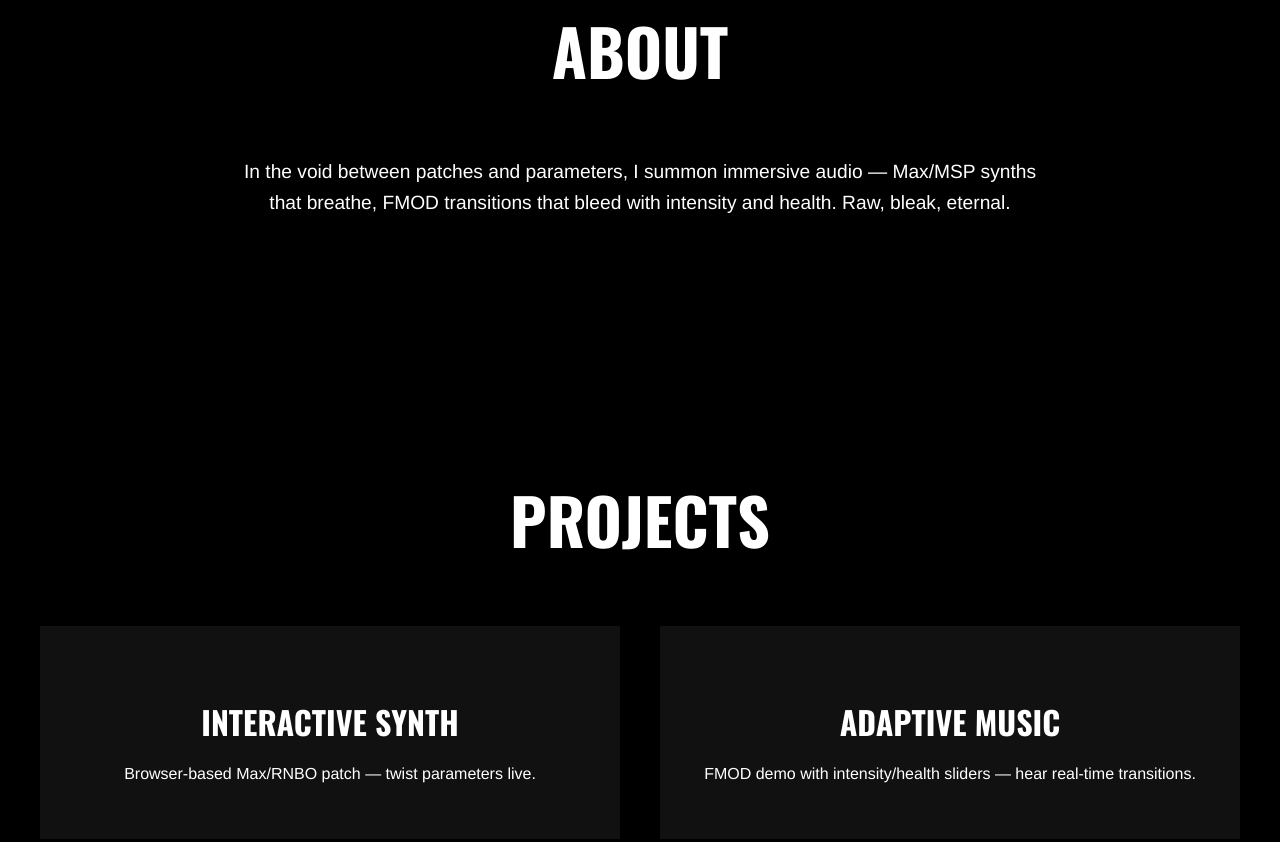
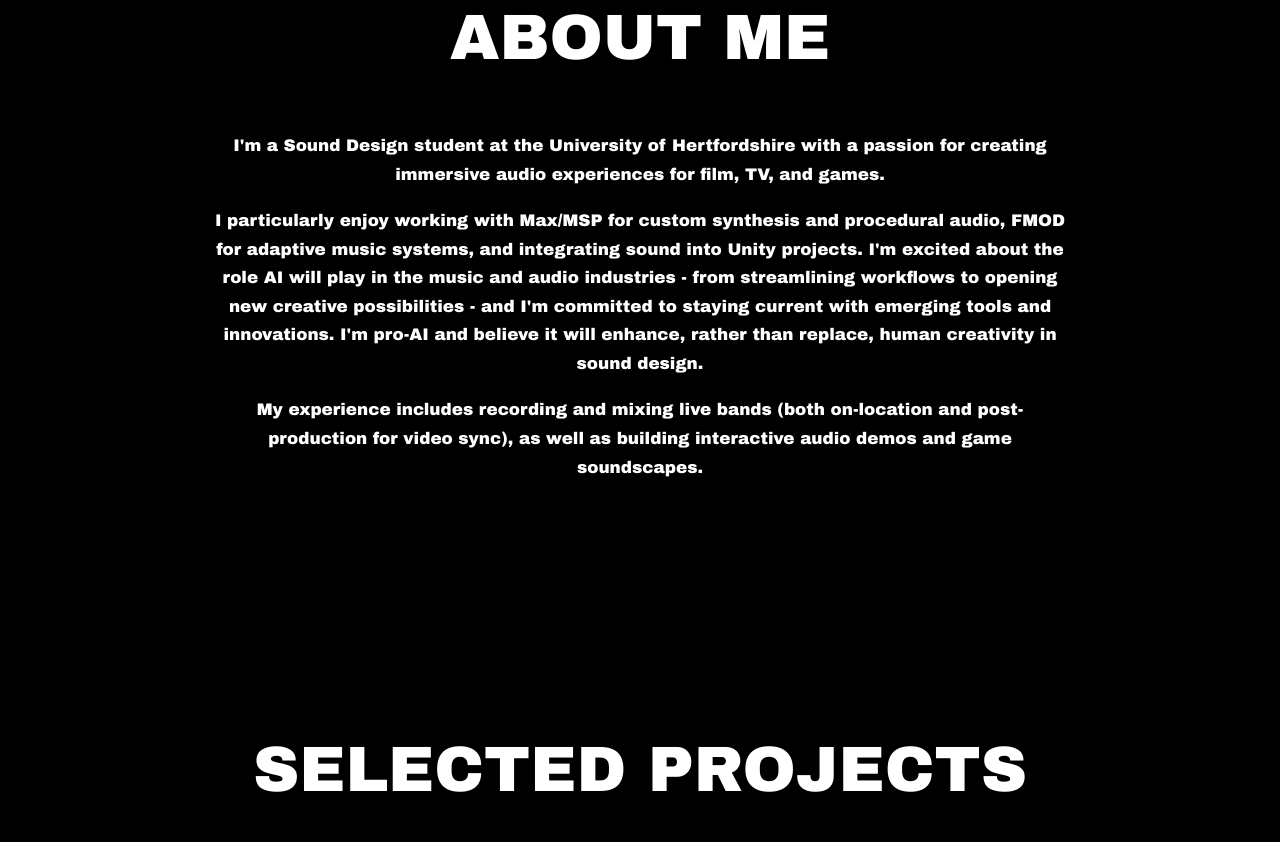
Before and after one commit to sankdoy/sankdoy.github.io, a plain HTML site: page index.html in a window 1280 px wide. Shown: the part 950-1792 px from the top of the page. Drawn offline with nearby package versions, Linux system fonts and the light colour scheme; a web font is replaced by a local one.

Commit message:
Revamp index.html: updated font styles, enhanced content for clarity, and improved project descriptions for better user engagement

```diff
--- a/index.html
+++ b/index.html
@@ -4,10 +4,27 @@
     <meta charset="UTF-8">
     <meta name="viewport" content="width=device-width, initial-scale=1.0">
     <title>Edward Jarvis</title>
-    <link href="https://fonts.googleapis.com/css2?family=Oswald:wght@700&family=Helvetica+Neue&display=swap" rel="stylesheet">
     <style>
+        @font-face {
+            font-family: 'Druk Wide';
+            src: local('Druk Wide'), local('DrukWide'), local('Druk Wide Bold'), local('DrukWide-Bold');
+            font-weight: 700;
+            font-style: normal;
+        }
+        @font-face {
+            font-family: 'Druk Wide';
+            src: local('Druk Wide Medium'), local('DrukWide-Medium'), local('Druk Wide');
+            font-weight: 500;
+            font-style: normal;
+        }
+        @font-face {
+            font-family: 'Druk Wide';
+            src: local('Druk Wide Regular'), local('DrukWide-Regular'), local('Druk Wide');
+            font-weight: 400;
+            font-style: normal;
+        }
         body {
-            margin: 0; padding: 0; background: #000; color: #fff; font-family: 'Helvetica Neue', Arial, sans-serif;
+            margin: 0; padding: 0; background: #000; color: #fff; font-family: 'Druk Wide', 'DrukWide', 'Arial Black', sans-serif;
             overflow-x: hidden;
         }
         /* Grain texture overlay */
@@ -20,16 +37,19 @@
             height: 100vh; display: flex; flex-direction: column; justify-content: center; align-items: center;
             text-align: center; position: relative; z-index: 2;
         }
-        h1 { font-family: 'Oswald', sans-serif; font-size: 6em; letter-spacing: 0.1em; text-transform: uppercase; margin: 0; }
-        .subtitle { font-size: 1.2em; letter-spacing: 0.2em; text-transform: uppercase; opacity: 0.8; margin: 20px 0; }
+        h1 { font-size: 6em; letter-spacing: 0.1em; text-transform: uppercase; margin: 0; font-weight: 700; }
+        .subtitle { font-size: 1.1em; letter-spacing: 0.2em; text-transform: uppercase; opacity: 0.8; margin: 20px 0; line-height: 1.6; font-weight: 500; }
         .links { font-size: 1em; opacity: 0.7; }
         section { padding: 100px 20px; max-width: 1200px; margin: auto; position: relative; z-index: 2; }
-        h2 { font-family: 'Oswald', sans-serif; font-size: 4em; text-transform: uppercase; text-align: center; margin-bottom: 60px; }
+        h2 { font-size: 4em; text-transform: uppercase; text-align: center; margin-bottom: 60px; font-weight: 700; }
         .grid { display: grid; grid-template-columns: repeat(auto-fit, minmax(300px, 1fr)); gap: 40px; }
         .card { background: #111; padding: 40px; text-align: center; transition: transform 0.3s, box-shadow 0.3s; }
-        .card:hover { transform: translateY(-10px); box-shadow: 0 20px 40px rgba(0,0,0,0.5); }
-        .card h3 { font-family: 'Oswald', sans-serif; font-size: 2em; text-transform: uppercase; margin-bottom: 20px; }
+        .card.visible:hover { transform: translateY(-10px); box-shadow: 0 20px 40px rgba(0,0,0,0.5); }
+        .card h3 { font-size: 2em; text-transform: uppercase; margin-bottom: 20px; font-weight: 700; }
         footer { text-align: center; padding: 60px; opacity: 0.6; font-size: 0.9em; z-index: 2; }
+        .body-copy { text-align: center; max-width: 860px; margin: auto; font-size: 1.05em; line-height: 1.7; }
+        .body-copy p { margin: 0 0 18px; }
+        .body-copy p:last-child { margin-bottom: 0; }
         /* Fade-in on scroll */
         .fade-in { opacity: 0; transform: translateY(50px); transition: opacity 1s, transform 1s; }
         .fade-in.visible { opacity: 1; transform: translateY(0); }
@@ -38,54 +58,80 @@
 <body>
     <header>
         <h1>Edward Jarvis</h1>
-        <div class="subtitle">Occult Soundscapes / Interactive Synth Rituals / Adaptive Darkness via FMOD</div>
-        <div class="links">Hatfield Shadows | <a href="https://x.com/Edward_jarvis1" target="_blank" style="color:#fff;">@edward_jarvis1</a></div>
+        <div class="subtitle">Sound Design Student | University of Hertfordshire<br>Specialising in audio for film, TV, and games</div>
+        <div class="links">Hatfield, UK | <a href="https://x.com/Edward_jarvis1" target="_blank" style="color:#fff;">@Edward_jarvis1 on X</a></div>
     </header>
 
     <section id="about">
-        <h2>About</h2>
-        <p style="text-align:center; max-width:800px; margin:auto; font-size:1.2em; line-height:1.6;">
-            In the void between patches and parameters, I summon immersive audio — Max/MSP synths that breathe, FMOD transitions that bleed with intensity and health. Raw, bleak, eternal.
-        </p>
+        <h2>About Me</h2>
+        <div class="body-copy">
+            <p>I'm a Sound Design student at the University of Hertfordshire with a passion for creating immersive audio experiences for film, TV, and games.</p>
+            <p>I particularly enjoy working with Max/MSP for custom synthesis and procedural audio, FMOD for adaptive music systems, and integrating sound into Unity projects. I'm excited about the role AI will play in the music and audio industries - from streamlining workflows to opening new creative possibilities - and I'm committed to staying current with emerging tools and innovations. I'm pro-AI and believe it will enhance, rather than replace, human creativity in sound design.</p>
+            <p>My experience includes recording and mixing live bands (both on-location and post-production for video sync), as well as building interactive audio demos and game soundscapes.</p>
+        </div>
     </section>
 
     <section id="projects">
-        <h2>Projects</h2>
+        <h2>Selected Projects</h2>
         <div class="grid">
             <div class="card fade-in">
-                <h3>Interactive Synth</h3>
-                <p>Browser-based Max/RNBO patch — twist parameters live.</p>
-                <!-- Embed RNBO here later -->
+                <h3>Interactive Synthesizer (Max/MSP)</h3>
+                <p>A browser-playable custom synthesizer built in Max/MSP and exported via RNBO. Features real-time parameter control for experimentation with timbre, modulation, and effects.</p>
             </div>
             <div class="card fade-in">
-                <h3>Adaptive Music</h3>
-                <p>FMOD demo with intensity/health sliders — hear real-time transitions.</p>
-                <!-- Embed FMOD here -->
+                <h3>Procedural Music Generator (Max/MSP)</h3>
+                <p>A generative music system in Max/MSP that creates random, evolving compositions based on user-defined rules and probability - demonstrating algorithmic audio techniques.</p>
             </div>
-            <!-- Add more cards as needed -->
+            <div class="card fade-in">
+                <h3>Adaptive Music Demo (FMOD)</h3>
+                <p>An interactive FMOD project inspired by the sound design of Dune, with real-time parameter control (e.g., intensity/health sliders) that trigger seamless music transitions and layer changes.</p>
+            </div>
+            <div class="card fade-in">
+                <h3>Horror Game Soundscape (Unity)</h3>
+                <p>An atmospheric sound design implementation in Unity for a horror game section, including layered ambiences, Foley, and dynamic triggers for tension and immersion.</p>
+            </div>
+        </div>
+    </section>
+
+    <section id="experience">
+        <h2>Additional Experience</h2>
+        <div class="grid">
+            <div class="card fade-in">
+                <h3>Live Band Recording &amp; Mixing</h3>
+                <p>Recorded and mixed several live band performances, delivering final stems ready for video editors to sync with footage.</p>
+            </div>
         </div>
     </section>
 
     <section id="media">
-        <h2>Media</h2>
+        <h2>Audio &amp; Video Demos</h2>
         <div class="grid">
-            <!-- Example media cards -->
             <div class="card fade-in">
-                <audio controls style="width:100%;"><source src="your-track.wav" type="audio/wav"></audio>
+                <p>(Just list embeds/players here - e.g., your WAVs, Unity demo videos, band mixes.)</p>
             </div>
         </div>
     </section>
 
     <footer>
-        <p>Contact via X or the void</p>
+        <p>Get in touch: <a href="https://x.com/Edward_jarvis1" target="_blank" style="color:#fff;">@Edward_jarvis1 on X</a><br>edwardjarvis.com | &copy; 2026 Edward Jarvis</p>
     </footer>
 
     <script>
         // Simple scroll fade-in
         const faders = document.querySelectorAll('.fade-in');
-        const appearOptions = { threshold: 0.5 };
+        const appearOptions = { threshold: [0, 0.45, 0.55, 1] };
+        const showRatio = 0.55;
+        const hideRatio = 0.45;
         const appearOnScroll = new IntersectionObserver((entries) => {
-            entries.forEach(entry => { if (entry.isIntersecting) entry.target.classList.add('visible'); });
+            entries.forEach(entry => {
+                if (entry.intersectionRatio >= showRatio) {
+                    entry.target.classList.add('visible');
+                    return;
+                }
+                if (entry.intersectionRatio <= hideRatio) {
+                    entry.target.classList.remove('visible');
+                }
+            });
         }, appearOptions);
         faders.forEach(fader => appearOnScroll.observe(fader));
     </script>
```
